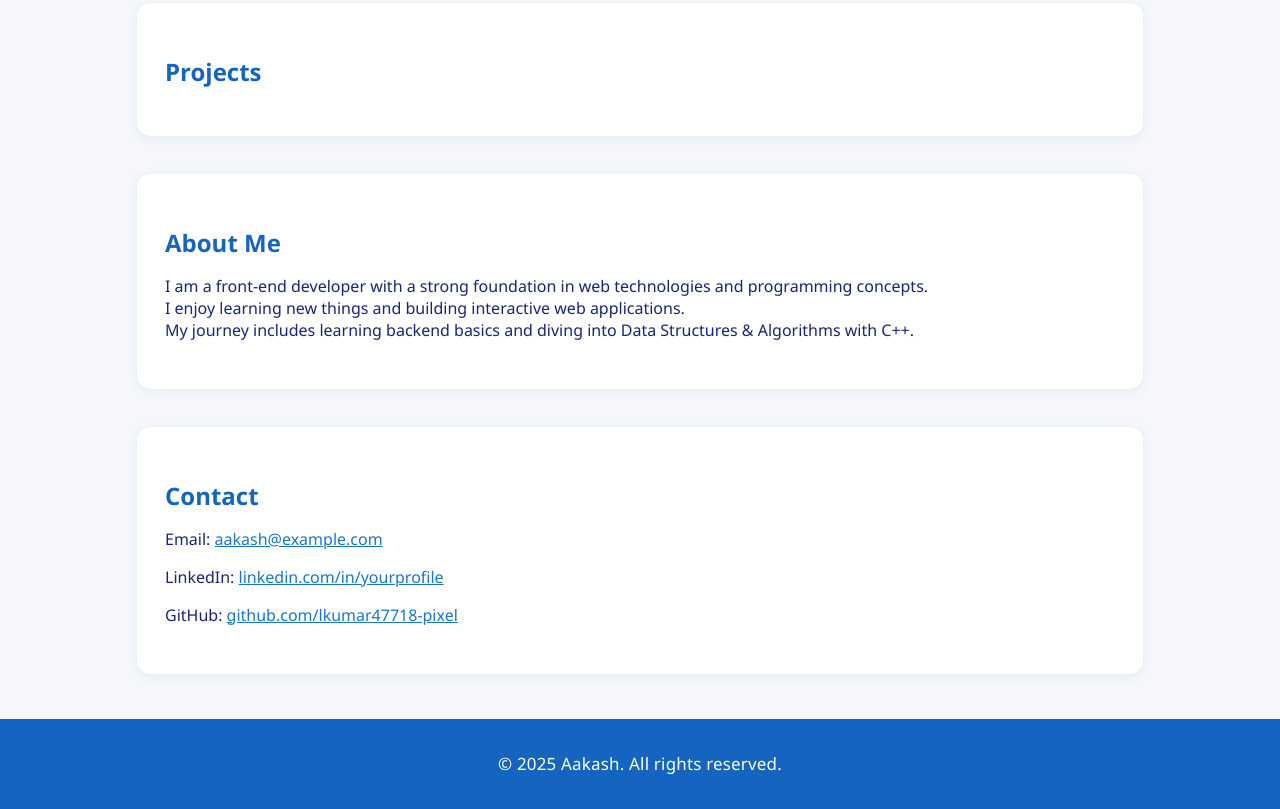
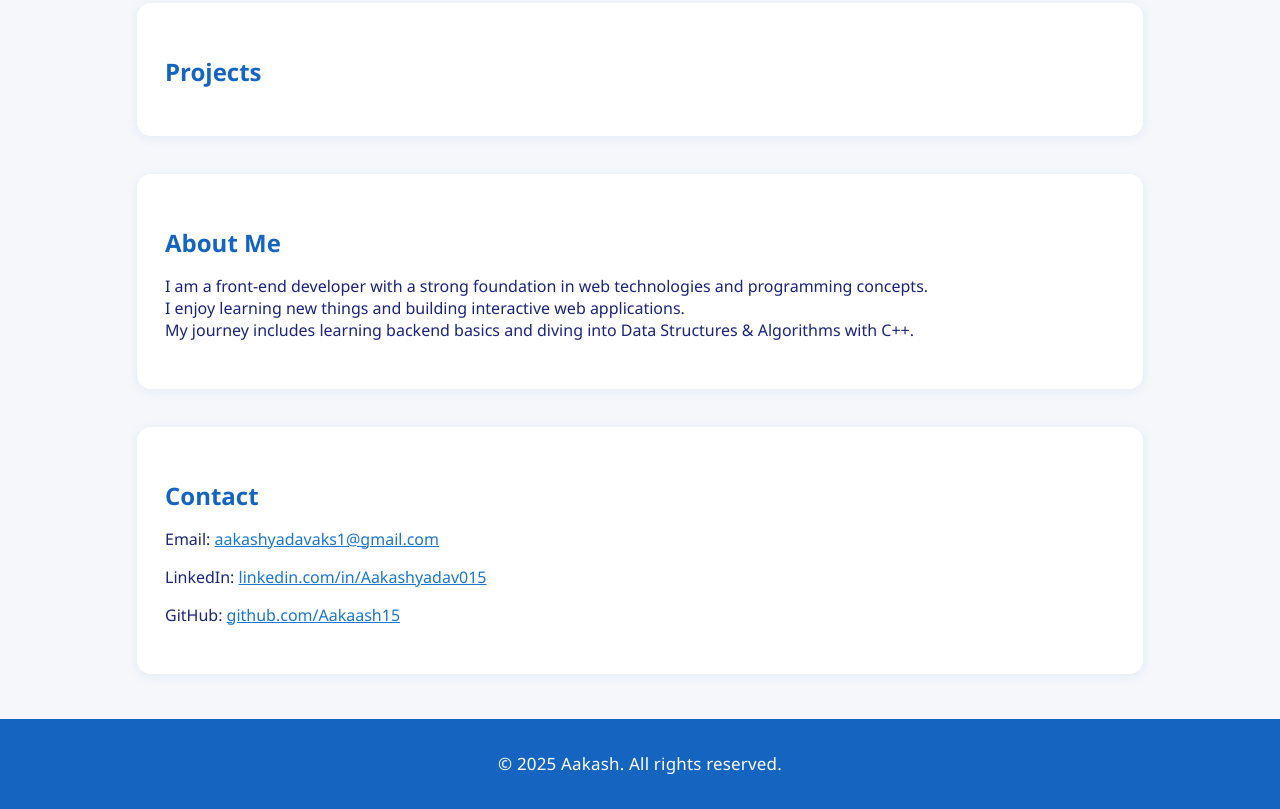
Before and after one commit to Aakaash15/My-Portfolio, a plain HTML site: page index.html in a window 1280 px wide. Shown: the part 647-1456 px from the top of the page. Drawn offline with Linux system fonts and the light colour scheme.

Commit message:
index.html
Signed-off-by: Aakaash15 <aakashyadavaks1@gmail.com>

```diff
--- a/index.html
+++ b/index.html
@@ -57,12 +57,12 @@
     </section>
     <section id="contact" class="container section">
       <h2>Contact</h2>
-      <p>Email: <a href="aakashyadavaks1@gmail.com">aakash@example.com</a></p>
+      <p>Email: <a href="aakashyadavaks1@gmail.com">aakashyadavaks1@gmail.com</a></p>
       <p>
-        LinkedIn: <a href="https://linkedin.com" target="_blank">linkedin.com/in/yourprofile</a>
+        LinkedIn: <a href="https://linkedin.com" target="_blank">linkedin.com/in/Aakashyadav015</a>
       </p>
       <p>
-        GitHub: <a href="https://github.com/lkumar47718-pixel" target="_blank">github.com/lkumar47718-pixel</a>
+        GitHub: <a href="https://github.com/lkumar47718-pixel" target="_blank">github.com/Aakaash15</a>
       </p>
     </section>
   </main>
@@ -73,4 +73,5 @@
   </footer>
   <script src="script.js"></script>
 </body>
+
 </html>
```
